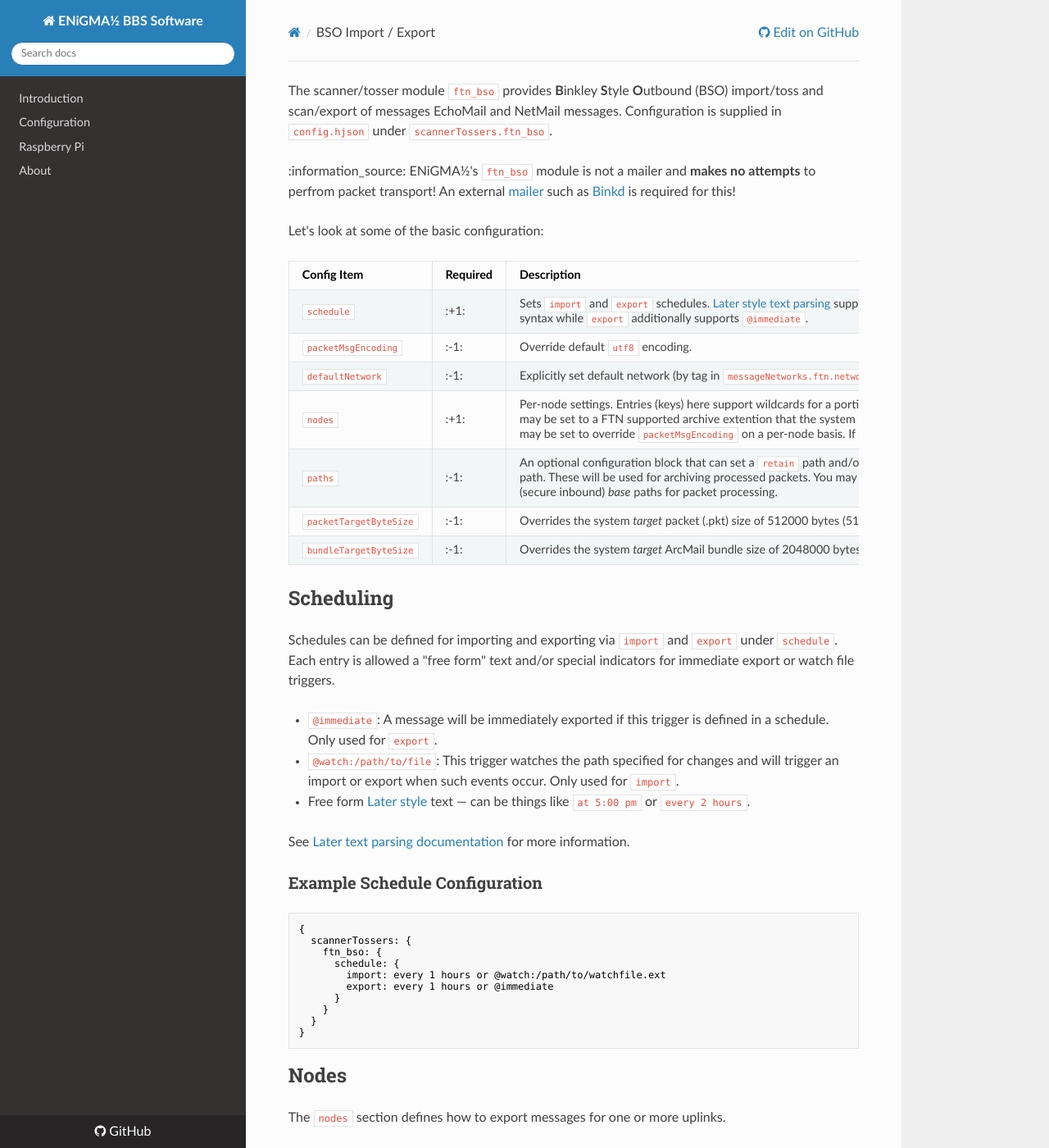
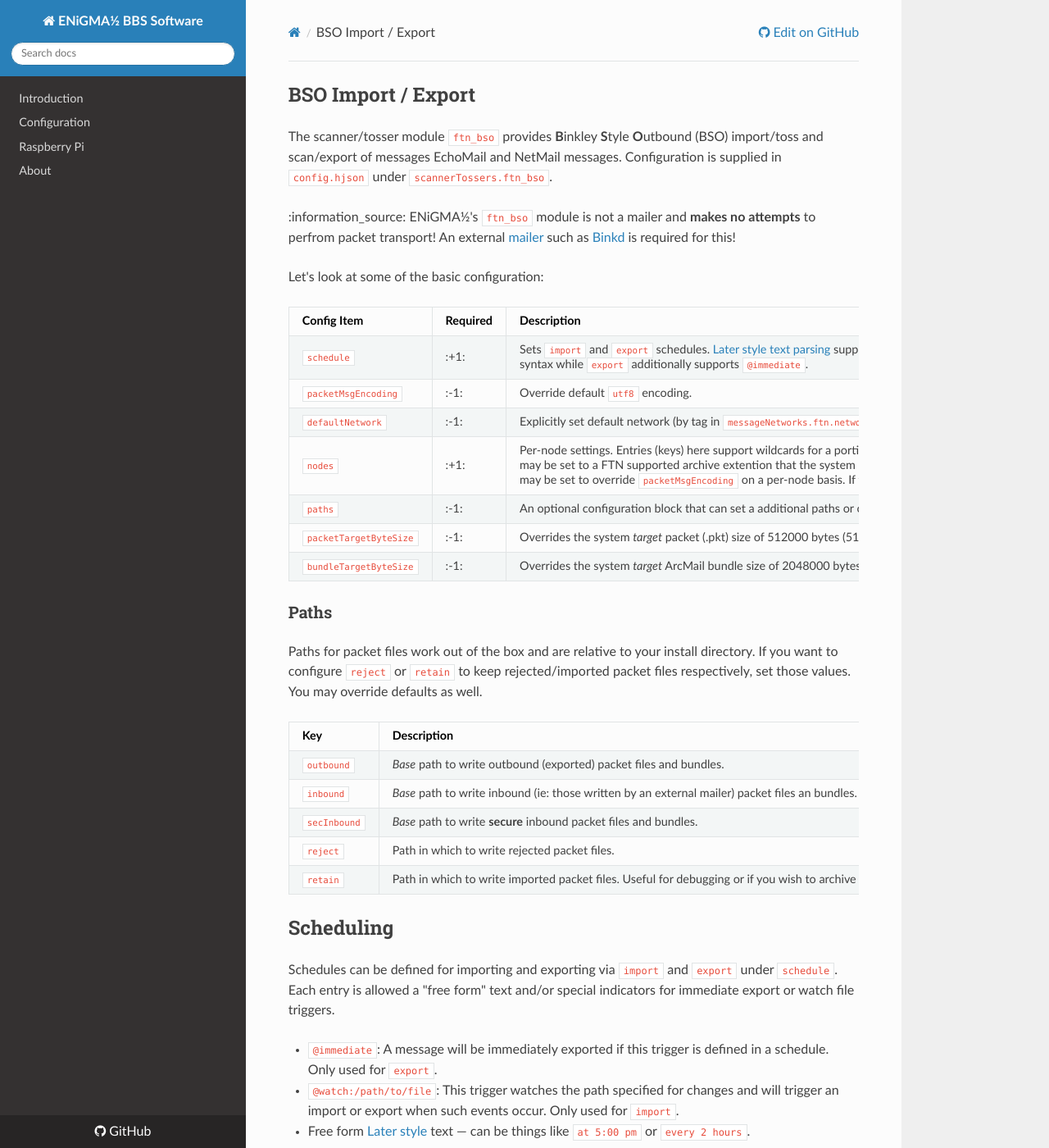
Before and after one commit to NuSkooler/enigma-bbs, an MkDocs documentation site: the page built from docs/messageareas/bso-import-export.md, in a window 1280 px wide and 1400 px high. Shown: the whole window at 82% size. Built offline with MkDocs 1.6.1, drawn with Linux system fonts in a browser that asks for light colours; nearby versions of some CDN libraries; old or Windows-style settings are respelled for this version of MkDocs.

Commit message:
Updates on FTN/BSO Paths

```diff
--- a/docs/messageareas/bso-import-export.md
+++ b/docs/messageareas/bso-import-export.md
@@ -2,6 +2,7 @@
 layout: page
 title: BSO Import / Export
 ---
+## BSO Import / Export
 The scanner/tosser module `ftn_bso` provides **B**inkley **S**tyle **O**utbound (BSO) import/toss and scan/export of messages EchoMail and NetMail messages. Configuration is supplied in `config.hjson` under `scannerTossers.ftn_bso`.
 
 :information_source: ENiGMA½'s `ftn_bso` module is not a mailer and **makes no attempts** to perfrom packet transport! An external [mailer](http://www.filegate.net/bbsmailers.htm) such as [Binkd](https://github.com/pgul/binkd) is required for this!
@@ -14,9 +15,21 @@ Let's look at some of the basic configuration:
 | `packetMsgEncoding` | :-1: | Override default `utf8` encoding.
 | `defaultNetwork`       | :-1:     | Explicitly set default network (by tag in `messageNetworks.ftn.networks`). If not set, the first found is used.   |
 | `nodes`   | :+1:     | Per-node settings. Entries (keys) here support wildcards for a portion of the FTN-style address (e.g.: `21:1/*`). `archiveType` may be set to a FTN supported archive extention that the system supports (TODO); if unset, only .PKT files are produced. `encoding` may be set to override `packetMsgEncoding` on a per-node basis. If the node requires a packet password, set `packetPassword`  |
-| `paths` | :-1: | An optional configuration block that can set a `retain` path and/or a `reject` path. These will be used for archiving processed packets. You may additionally override the default `outbound`, `inbound`, and `secInbound` (secure inbound) *base* paths for packet processing. |
+| `paths` | :-1: | An optional configuration block that can set a additional paths or override defaults. See "Paths" below. |
 | `packetTargetByteSize`  | :-1: | Overrides the system *target* packet (.pkt) size of 512000 bytes (512k) |
 | `bundleTargetByteSize`  | :-1: | Overrides the system *target* ArcMail bundle size of 2048000 bytes (2M) |
+
+### Paths
+Paths for packet files work out of the box and are relative to your install directory. If you want to configure `reject` or `retain` to keep rejected/imported packet files respectively, set those values. You may override defaults as well.
+
+| Key | Description |
+|-----|-------------|
+| `outbound` | *Base* path to write outbound (exported) packet files and bundles. |
+| `inbound` | *Base* path to write inbound (ie: those written by an external mailer) packet files an bundles. |
+| `secInbound` | *Base* path to write **secure** inbound packet files and bundles. |
+| `reject` | Path in which to write rejected packet files. |
+| `retain` | Path in which to write imported packet files. Useful for debugging or if you wish to archive the raw .pkt files. |
+
 
 ## Scheduling
 Schedules can be defined for importing and exporting via `import` and `export` under `schedule`. Each entry is allowed a "free form" text and/or special indicators for immediate export or watch file triggers.
```
